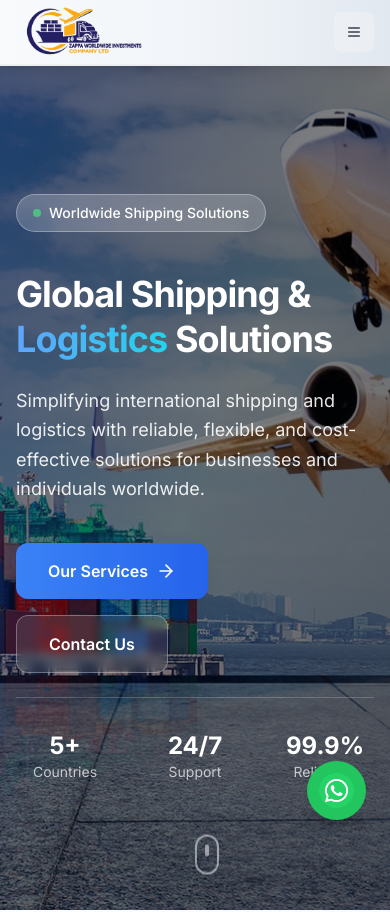
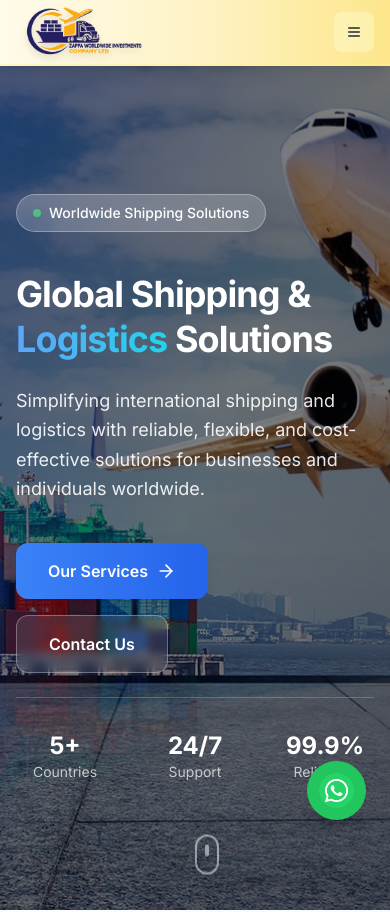
Before and after one commit to DavidkingMazimpaka/zawico-ship-flow, a React (Vite) app: page / in a window 390 px wide. Shown: the top 912 px of the page. Built offline with nearby package versions, Linux system fonts and the light colour scheme.

Commit message:
new commit

```diff
--- a/src/components/Layout/Header.tsx
+++ b/src/components/Layout/Header.tsx
@@ -13,16 +13,17 @@ const Header = () => {
   ];
 
   return (
-    <header className="sticky top-0 z-50 w-full backdrop-blur-sm shadow-lg border-b-2 border-gray-200/50" style={{ background: 'linear-gradient(to right, #f8fafc, #f1f5f9, #e2e8f0)' }}>
+    <header className="sticky top-0 z-50 w-full backdrop-blur-sm shadow-lg border-b-2 border-yellow-200/40" style={{ background: 'linear-gradient(to right, #fffbeb, #fef3c7, #fde68a)' }}>
       <div className="container mx-auto px-4">
         <div className="flex h-16 md:h-20 items-center justify-between">
           {/* Logo */}
-          <Link to="/" className="p-0 hover:bg-transparent">
+          <Link to="/" className="p-0 hover:bg-transparent flex items-center">
             <div className="h-20 md:h-28 p-1 flex items-center">
               <img
                 src="/ZAPPA_LOGO-1.png"
                 alt="ZAPPA LOGO"
-                className="h-16 md:h-24 w-auto object-contain"
+                className="h-16 md:h-24 w-auto object-contain drop-shadow-lg"
+                style={{ maxHeight: "5rem", minHeight: "4rem" }}
               />
             </div>
           </Link>
@@ -38,6 +39,7 @@ const Header = () => {
                   <Button
                     variant="default"
                     size="default"
+                    // Removed hover:text-white and kept only background color change on hover
                     className="bg-gradient-to-r from-orange-400 to-orange-500 text-white hover:from-orange-500 hover:to-orange-600 px-6 py-2 rounded-full font-medium transition-all duration-300 shadow-md hover:shadow-lg transform hover:-translate-y-0.5"
                   >
                     {item.label}
@@ -51,6 +53,7 @@ const Header = () => {
                   <Button
                     variant="ghost"
                     size="default"
+                    // Removed any hover:text-white, only hover:text-violet-600 remains
                     className={`text-base font-medium transition-all duration-300 hover:text-violet-600 relative ${
                       item.path === '/services' ? "text-gray-800" : "text-gray-700"
                     } hover:transform hover:-translate-y-0.5`}
@@ -69,7 +72,7 @@ const Header = () => {
           <Button
             variant="ghost"
             size="icon"
-            className="md:hidden p-2 text-gray-700 bg-gray-100/50 rounded-lg hover:bg-gray-200/50 transition-colors"
+            className="md:hidden p-2 text-gray-800 bg-yellow-100/60 rounded-lg transition-colors"
             onClick={() => setIsMenuOpen(!isMenuOpen)}
             aria-label="Toggle menu"
           >
@@ -88,7 +91,7 @@ const Header = () => {
 
       {/* Mobile Navigation */}
       {isMenuOpen && (
-        <div className="md:hidden backdrop-blur-sm border-t border-gray-200/30" style={{ backgroundColor: 'rgba(248, 250, 252, 0.95)' }}>
+        <div className="md:hidden backdrop-blur-sm border-t border-yellow-200/40" style={{ backgroundColor: 'rgba(255, 251, 235, 0.95)' }}>
           <nav className="container mx-auto py-4 flex flex-col gap-4">
             {navItems.map((item) =>
               item.isButton ? (
@@ -100,6 +103,7 @@ const Header = () => {
                   <Button
                     variant="default"
                     size="default"
+                    // Removed hover:text-white and kept only background color change on hover
                     className="w-full bg-gradient-to-r from-orange-400 to-orange-500 text-white hover:from-orange-500 hover:to-orange-600 py-3 rounded-lg font-medium transition-colors shadow-md"
                   >
                     {item.label}
```
